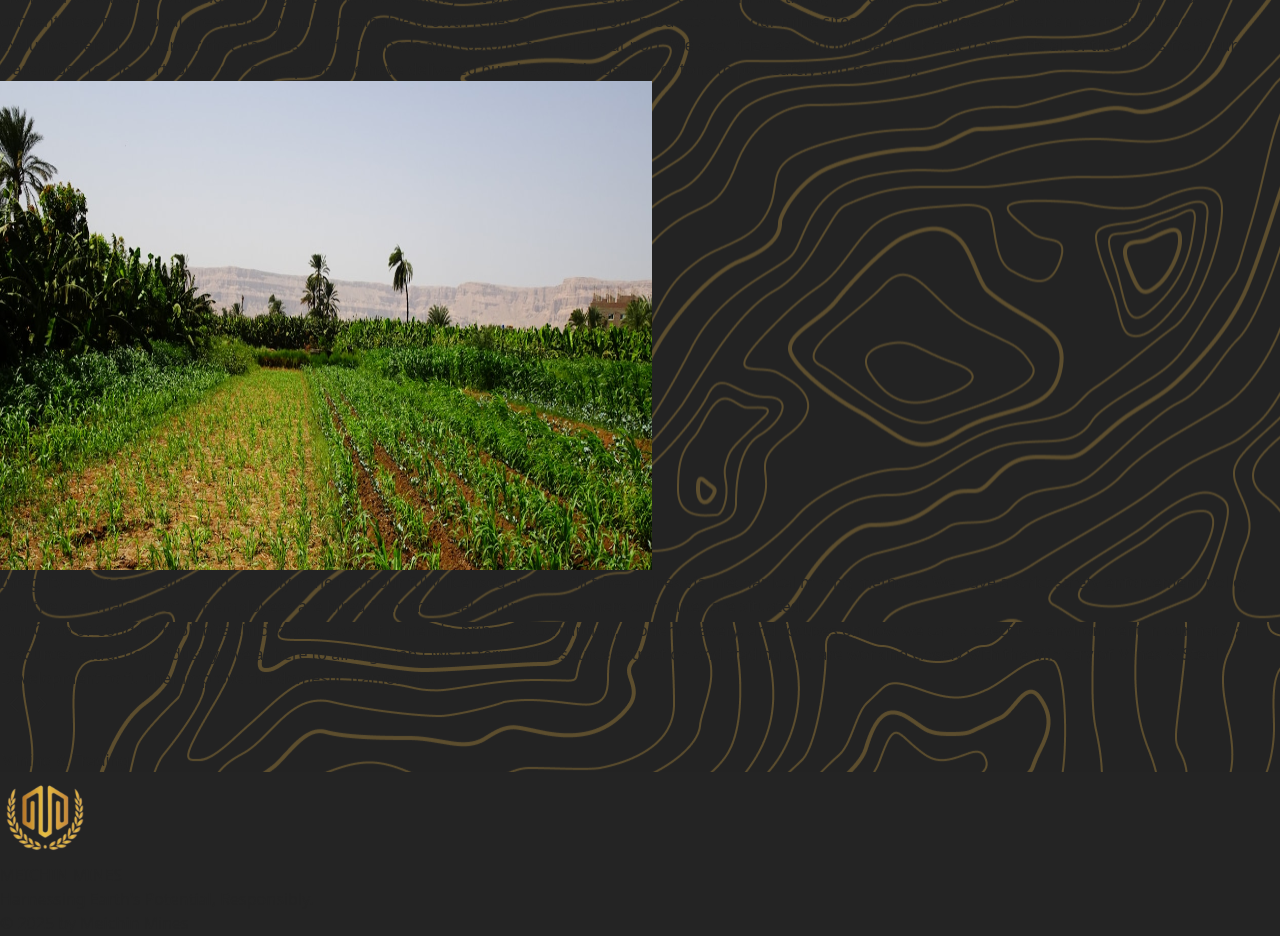
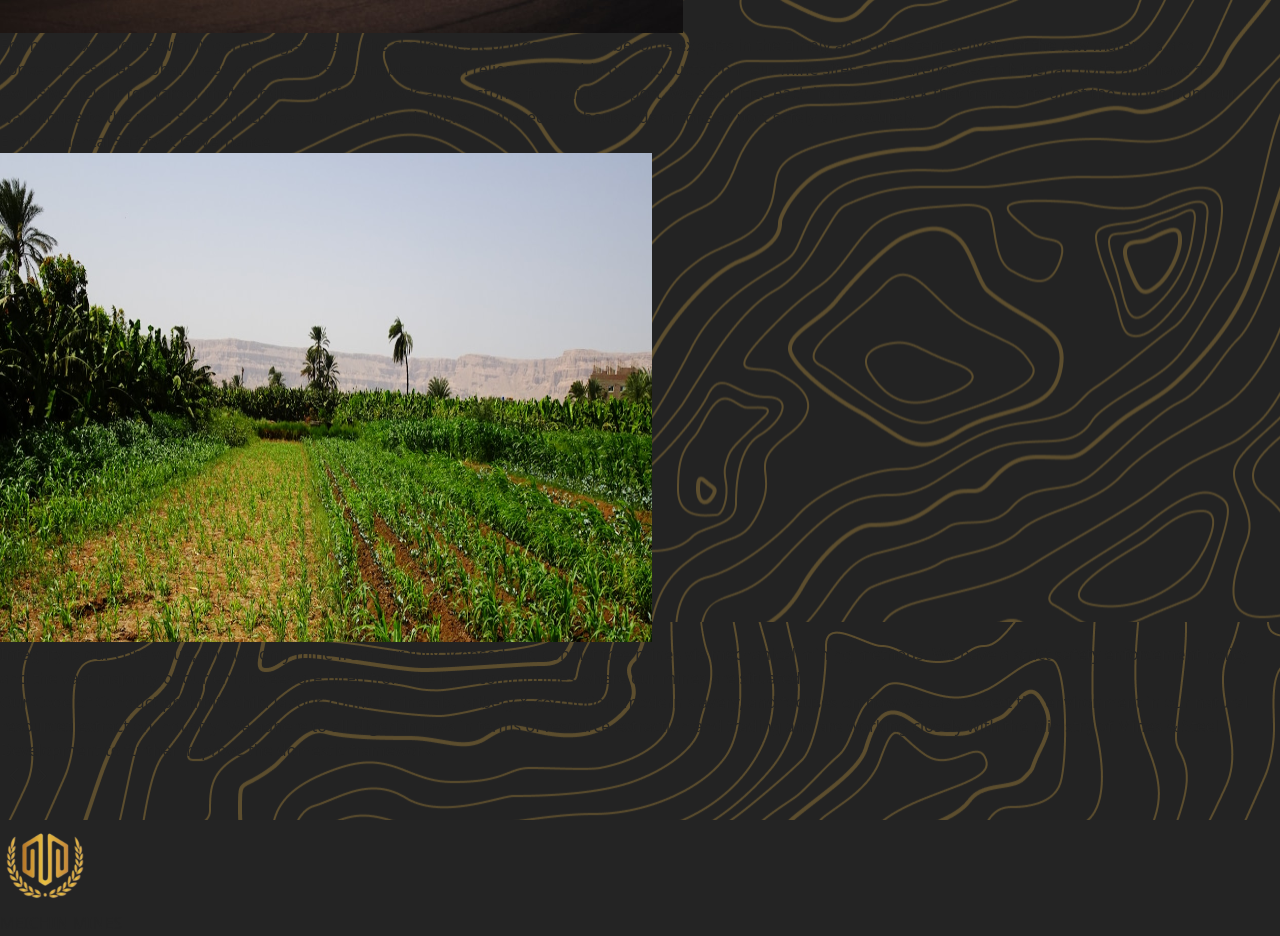
Before and after one commit to danielosagie341/meichinmines, a React (Vite) app: page /our-service in a window 1280 px wide. Shown: the part 1340-2276 px from the top of the page. Built offline with nearby package versions, Linux system fonts and the light colour scheme.

Commit message:
services update commit

```diff
--- a/src/components/AboutFounder.tsx
+++ b/src/components/AboutFounder.tsx
@@ -36,7 +36,7 @@ Edeh Johnson Chinedu attended Enugu state university of science and technology a
     >
 
       <div className="relative z-10 min-h-screen flex items-center">
-        <div className="container mx-auto px-16 lg:px-24 xl:px-32 py-20">
+        <div className="container mx-auto px-5 lg:px-24 xl:px-32 py-20">
           <div className="grid grid-cols-1 lg:grid-cols-2 gap-0 items-center min-h-[600px]">
             {/* Content Side */}
             <div className="text-white pr-8 lg:pr-16">
--- a/src/sections/AboutSection.tsx
+++ b/src/sections/AboutSection.tsx
@@ -93,8 +93,15 @@ const AboutSection: React.FC<AboutSectionProps> = ({ defaultServiceId }) => {
         style={{ transform: `translateX(-${currentSlide * 100}%)` }}
       >
         {slides.map((slide, index) => (
-          <div key={index} className="w-full flex-shrink-0 min-h-screen flex items-center">
+          <div key={index} className="w-full flex-shrink-0 min-h-screen flex items-start lg:items-center">
             <div className="container mx-auto px-6 py-16">
+              {/* Slide Title Overlay */}
+              <div className=" z-30">
+                <h3 className="text-4xl font-bold text-white">
+                  {slide.content.heading}
+                </h3>
+              </div>
+
               <div className="grid grid-cols-1 lg:grid-cols-2 gap-12 items-center">
                 {/* Left side - Image */}
                 <div className="order-2 lg:order-1">
@@ -112,7 +119,7 @@ const AboutSection: React.FC<AboutSectionProps> = ({ defaultServiceId }) => {
                 </div>
 
                 {/* Right side - Content */}
-                <div className="order-1 lg:order-2 text-white">
+                <div className="order-2 text-white">
                   <div className="space-y-6">
                     <p className="text-xl md:text-2xl leading-relaxed text-white">
                       {slide.content.description}
@@ -130,7 +137,7 @@ const AboutSection: React.FC<AboutSectionProps> = ({ defaultServiceId }) => {
       </div>
 
       {/* Navigation Arrows */}
-      <div className='absolute top-8 flex left-[45%] w-full'>
+      <div className='absolute top-8 flex md:left-[45%] left-10 w-full'>
         <button
           onClick={prevSlide}
           className=" transform -translate-y-1/2 z-30 w-14 mr-5 h-14 bg-white hover:bg-black bg-opacity-50 hover:bg-opacity-70 rounded-full flex items-center justify-center transition-all duration-300 group"
@@ -164,12 +171,7 @@ const AboutSection: React.FC<AboutSectionProps> = ({ defaultServiceId }) => {
         ))}
       </div>
 
-      {/* Slide Title Overlay */}
-      <div className="absolute lg:top-32 top-24 left-8 z-30">
-        <h3 className="text-4xl font-bold text-white">
-          {slides[currentSlide].content.heading}
-        </h3>
-      </div>
+
     </section>
   );
 };
```
